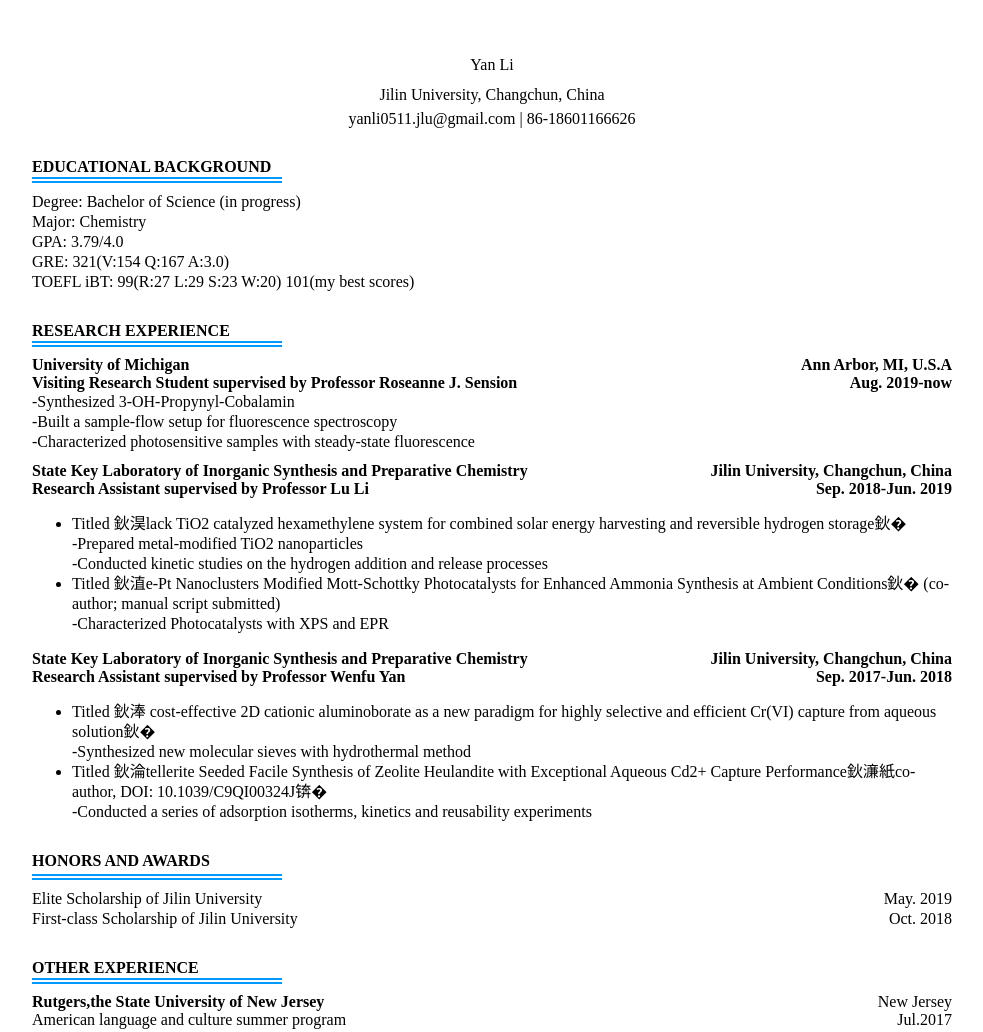
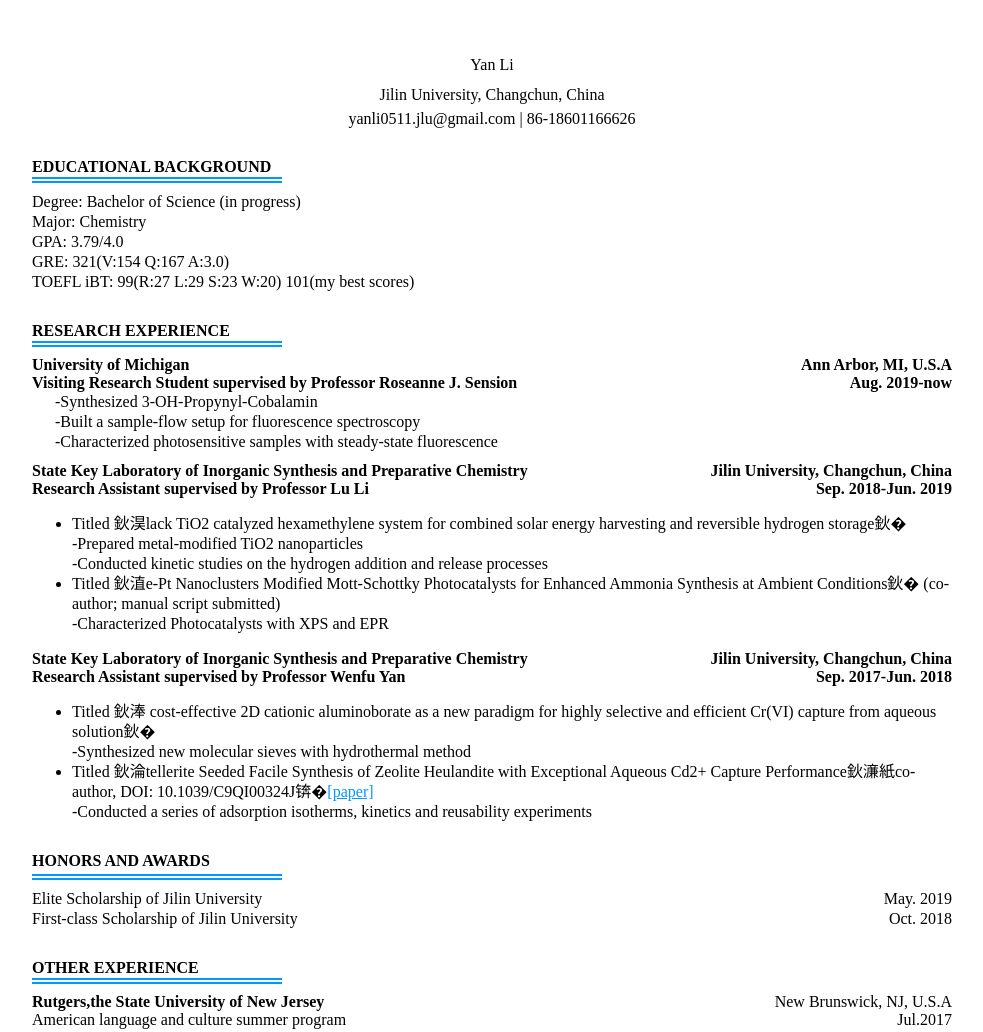
Before and after one commit to yanli-jlu/me, a plain HTML site: page index.html in a window 1280 px wide. Shown: the top 1032 px of the page, without its empty margins (148-1131 px from the left). Drawn offline with Linux system fonts and the light colour scheme.

Commit message:
Update index.html

```diff
--- a/index.html
+++ b/index.html
@@ -38,7 +38,7 @@
 
 
 
-     <!--
+
 
 	  a:link {
 
@@ -74,7 +74,7 @@
 
 </head>
 
-<body style="margin:0px; padding:0px;">
+<body style="margin:0px; padding:0px; font-family:SimHei">
 
 
 
@@ -223,18 +223,22 @@
 
 			   <div style="width:920px; padding-bottom:10px; line-height:20px" align="left">
 
+                     <table border="0" width="920px"  cellpadding="0" cellspacing="0">
 
-				      -Synthesized 3-OH-Propynyl-Cobalamin<br />
+					  <tr>
 
-					  <div>-Built a sample-flow setup for fluorescence spectroscopy</div>
+					    <td style=" width:23px"></td>
 
-					  <div>-Characterized photosensitive samples with steady-state fluorescence</div>
+						<td></td>
 
+						<td align="left" >
+						-Synthesized 3-OH-Propynyl-Cobalamin<br />
+						-Built a sample-flow setup for fluorescence spectroscopy<br/>
+						-Characterized photosensitive samples with steady-state fluorescence
+						</td>
 
-
-
-
-
+					  </tr>
+					 </table>
 
                </div>
 
@@ -370,8 +374,8 @@
 
 
 
-				     <!--Titled “Stellerite Seeded Facile Synthesis of Zeolite Heulandite with Exceptional Aqueous Cd2+ Capture Performance”（cited as Y. Wang, P. Bai, Z. Jin, <b>Y. Li</b>, W. Shi, X. Zhou, J. Xu, W. Yan and R. Xu, Inorg. Chem. Front., 2019, DOI: 10.1039/C9QI00324J.）<a href="https://pubs.rsc.org/en/content/articlepdf/2019/QI/C9QI00324J?page=search" target="_blank" style="text-decoration:underline">[paper]</a><br />
-					 -->
+				     <!-- Titled “Stellerite Seeded Facile Synthesis of Zeolite Heulandite with Exceptional Aqueous Cd2+ Capture Performance”（cited as Y. Wang, P. Bai, Z. Jin, <b>Y. Li</b>, W. Shi, X. Zhou, J. Xu, W. Yan and R. Xu, Inorg. Chem. Front., 2019, DOI: 10.1039/C9QI00324J.）<a href="https://pubs.rsc.org/en/content/articlepdf/2019/QI/C9QI00324J?page=search" target="_blank" style="text-decoration:underline">[paper]</a><br />-->
+
 
                      <div>-Synthesized new molecular sieves with hydrothermal method</div>
 
@@ -380,11 +384,14 @@
 
 				   <li>
 
-				     Titled “Stellerite Seeded Facile Synthesis of Zeolite Heulandite with Exceptional Aqueous Cd2+ Capture Performance”（co-author, DOI: 10.1039/C9QI00324J）
+				     Titled “Stellerite Seeded Facile Synthesis of Zeolite Heulandite with Exceptional Aqueous Cd2+ Capture Performance”（co-author, DOI: 10.1039/C9QI00324J）<a href="https://pubs.rsc.org/en/content/articlepdf/2019/QI/C9QI00324J?page=search" target="_blank" style="text-decoration:underline">[paper]</a>
 				   </li>
 
 
-				     <!--Titled “Stellerite Seeded Facile Synthesis of Zeolite Heulandite with Exceptional Aqueous Cd2+ Capture Performance”（cited as Y. Wang, P. Bai, Z. Jin, <b>Y. Li</b>, W. Shi, X. Zhou, J. Xu, W. Yan and R. Xu, Inorg. Chem. Front., 2019, DOI: 10.1039/C9QI00324J.）<a href="https://pubs.rsc.org/en/content/articlepdf/2019/QI/C9QI00324J?page=search" target="_blank" style="text-decoration:underline">[paper]</a><br />
+				     <!--Titled “Stellerite Seeded Facile Synthesis of Zeolite Heulandite with Exceptional Aqueous Cd2+ Capture
+					 Performance”（cited as Y. Wang, P. Bai, Z. Jin, <b>Y. Li</b>, W. Shi, X. Zhou, J. Xu, W. Yan
+					 and R. Xu, Inorg. Chem. Front., 2019, DOI: 10.1039/C9QI00324J.）
+					 <a href="https://pubs.rsc.org/en/content/articlepdf/2019/QI/C9QI00324J?page=search" target="_blank" style="text-decoration:underline">[paper]</a><br />
 					 -->
 
                      <div>-Conducted a series of adsorption isotherms, kinetics and reusability experiments</div>
@@ -476,7 +483,7 @@
 
 						<td></td>
 
-						<td align="right">New Jersey</td>
+						<td align="right">New Brunswick, NJ, U.S.A</td>
 
 					  </tr>
 
```
